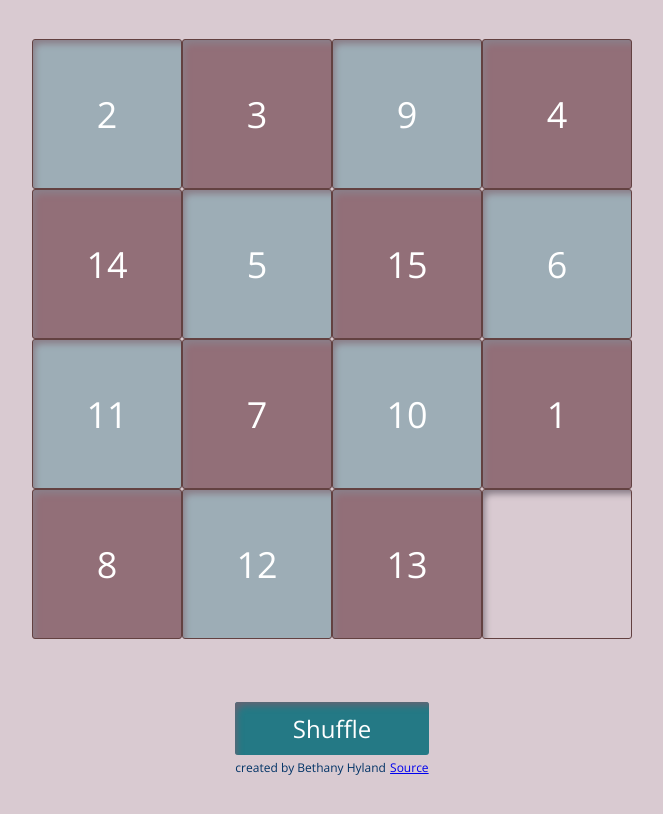
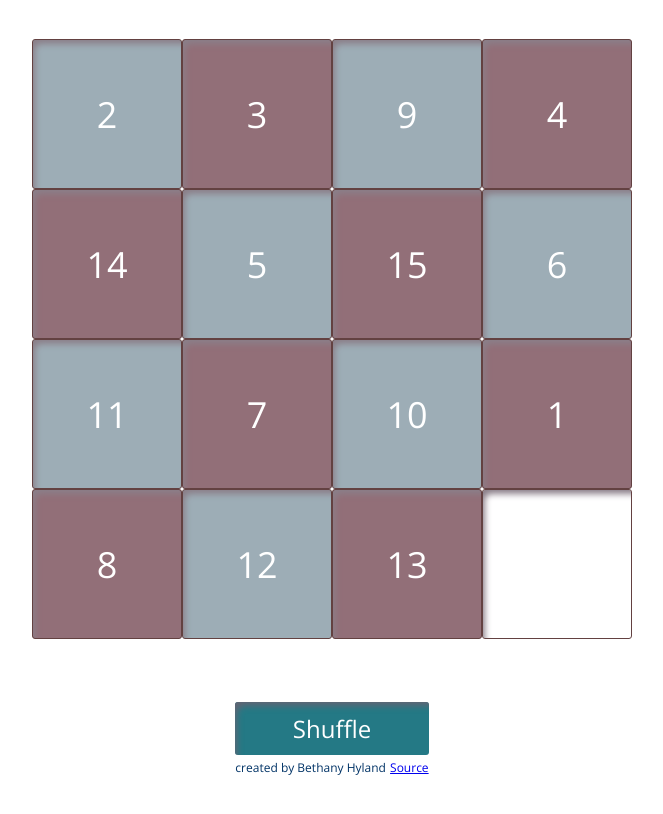
Before and after one commit to b-insh/15-puzzle, a plain HTML site: page index.html in a window 1280 px wide. Shown: the whole page, without its empty margins (308-971 px from the left). Drawn offline with nearby package versions, Linux system fonts and the light colour scheme.

Commit message:
Remove background color

```diff
--- a/puzzle.scss
+++ b/puzzle.scss
@@ -18,8 +18,6 @@ body {
   justify-content: space-around;
   align-items: center;
   flex-direction: column;
-
-  background: #d9cad1;
 
   height: 800px;
 
```
Also changed, not shown: puzzle.css.
